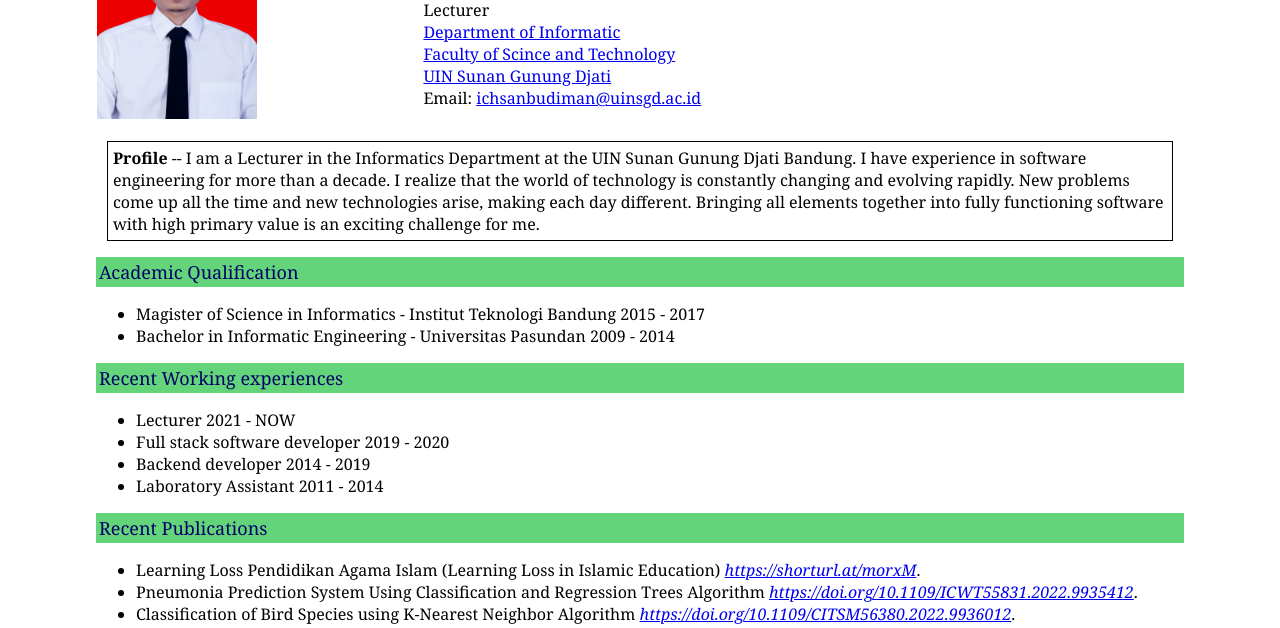
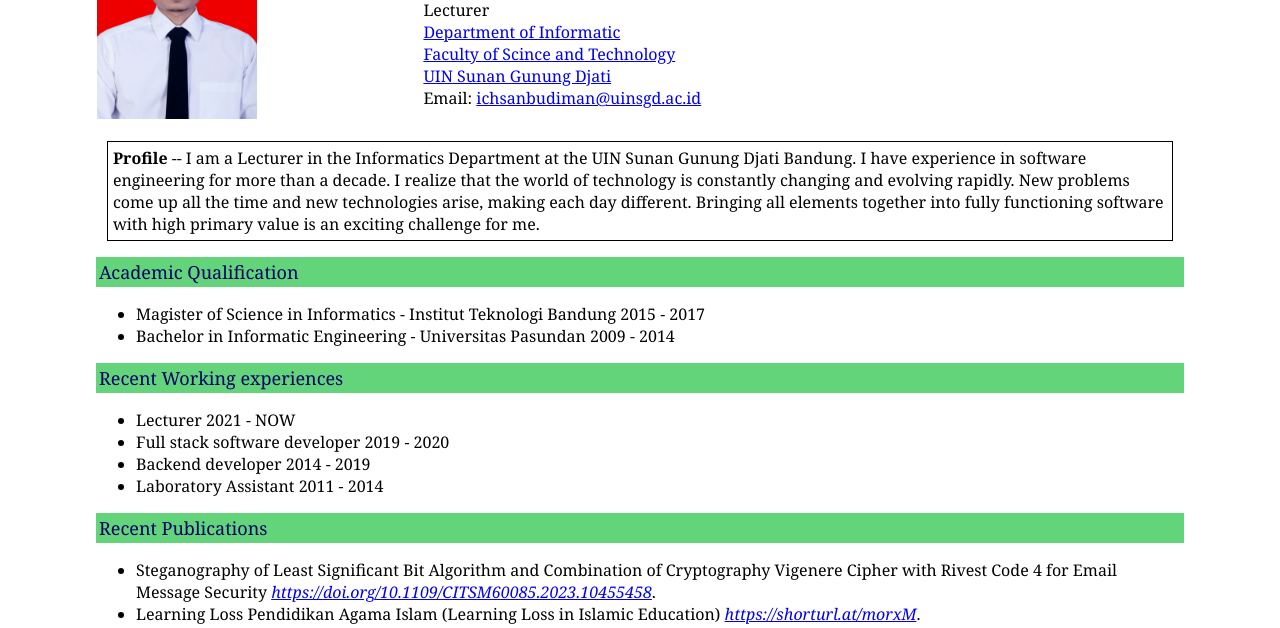
Before and after one commit to ichsanbudiman/ichsanbudiman.github.io, a plain HTML site: page index.html in a window 1280 px wide. Shown: the part 145-773 px from the top of the page. Drawn offline with Linux system fonts and the light colour scheme.

Commit message:
Update index.html

```diff
--- a/index.html
+++ b/index.html
@@ -98,6 +98,9 @@
         </table>
 
         <ul>
+	    <li>
+                Steganography of Least Significant Bit Algorithm and Combination of Cryptography Vigenere Cipher with Rivest Code 4 for Email Message Security <i><a href="https://doi.org/10.1109/CITSM60085.2023.10455458" target="_blank">https://doi.org/10.1109/CITSM60085.2023.10455458</a></i>.
+            </li>
             <li>
                 Learning Loss Pendidikan Agama Islam (Learning Loss in Islamic Education) <i><a href="https://shorturl.at/morxM" target="_blank">https://shorturl.at/morxM</a></i>.
             </li>
```
